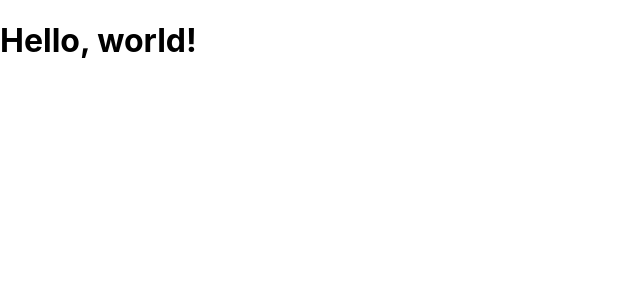
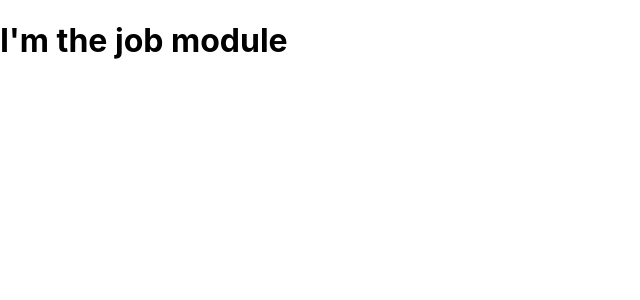
Before and after one commit to smontecinos3345/contollo-test, a React (Create React App) app: page /jobs in a window 1280 px wide. Shown: the top 300 px of the page, without its empty margins (0-640 px from the left). Built offline with nearby package versions, Linux system fonts and the light colour scheme.

Commit message:
add basic layout

```diff
--- a/package.json
+++ b/package.json
@@ -4,10 +4,12 @@
   "private": true,
   "dependencies": {
     "@material-ui/core": "^4.11.0",
+    "@material-ui/icons": "^4.9.1",
     "@testing-library/jest-dom": "^4.2.4",
     "@testing-library/react": "^9.5.0",
     "@testing-library/user-event": "^7.2.1",
     "react": "^16.14.0",
+    "react-display-name": "^0.2.5",
     "react-dom": "^16.14.0",
     "react-router": "^5.2.0",
     "react-router-dom": "^5.2.0",
--- a/src/App.js
+++ b/src/App.js
@@ -1,14 +1,14 @@
 import React from 'react';
 import './App.css';
 import { Router, Route, Switch, Redirect } from "react-router-dom";
-
 import { history } from "./history";
-
+import withAdminLayout from "./shared/layouts/Admin";
+import JobsModule from "./jobs";
 function App() {
   return (
     <Router history={history}>
       <Switch>
-        <Route path="/jobs" render={() => <h1>Hello, world!</h1>} />
+        <Route path="/jobs" component={withAdminLayout(JobsModule)}/>
         <Route path='*' render={() => <h1>Not found!</h1>} />
       </Switch>
     </Router>
--- /dev/null
+++ b/src/jobs/index.js
@@ -0,0 +1,9 @@
+import React from "react";
+import { Switch, Route } from "react-router-dom";
+export default ({ match: { url } }) => {
+  return (
+    <Switch>
+      <Route exact path={`${url}/`} render={() => <h1>I'm the job module</h1>}></Route>
+    </Switch>
+  );
+};
--- /dev/null
+++ b/src/shared/layouts/Admin.js
@@ -0,0 +1,24 @@
+import * as React from "react";
+import getDisplayName from "react-display-name";
+
+// TODO: implement real layout
+export function AdminLayout({ children }) {
+  return (
+    children
+  );
+}
+
+const withAdminLayout = (Component) => {
+  function WithAdminLayout({ ...rest }) {
+    return (
+      <AdminLayout>
+        <Component {...rest} />
+      </AdminLayout>
+    );
+  }
+
+  WithAdminLayout.displayName = `withAdminLayout<${getDisplayName(Component)}>`;
+  return WithAdminLayout;
+};
+
+export default withAdminLayout;
```
Also changed, not shown: 2 other files (tests, documents, lock files or other folders).
